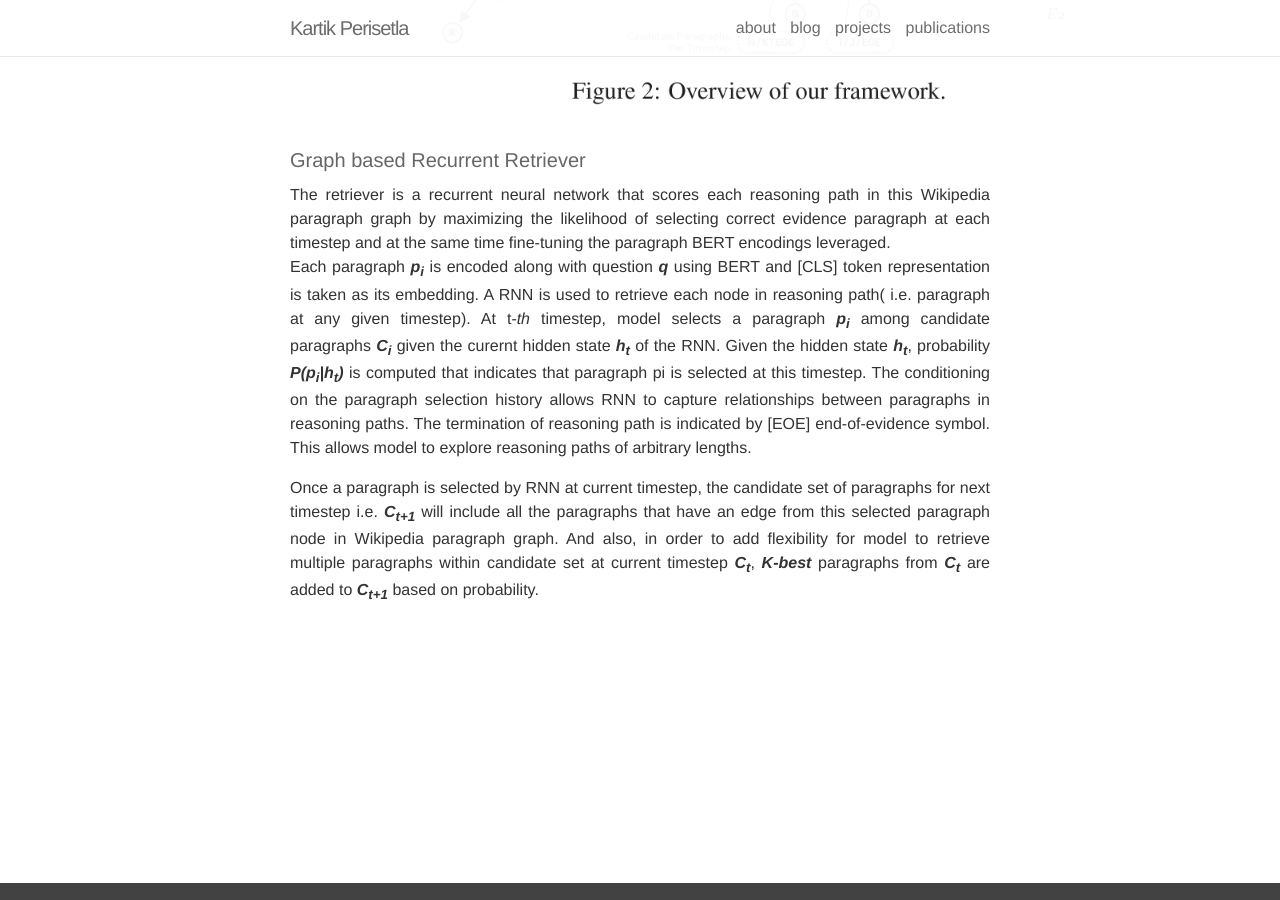
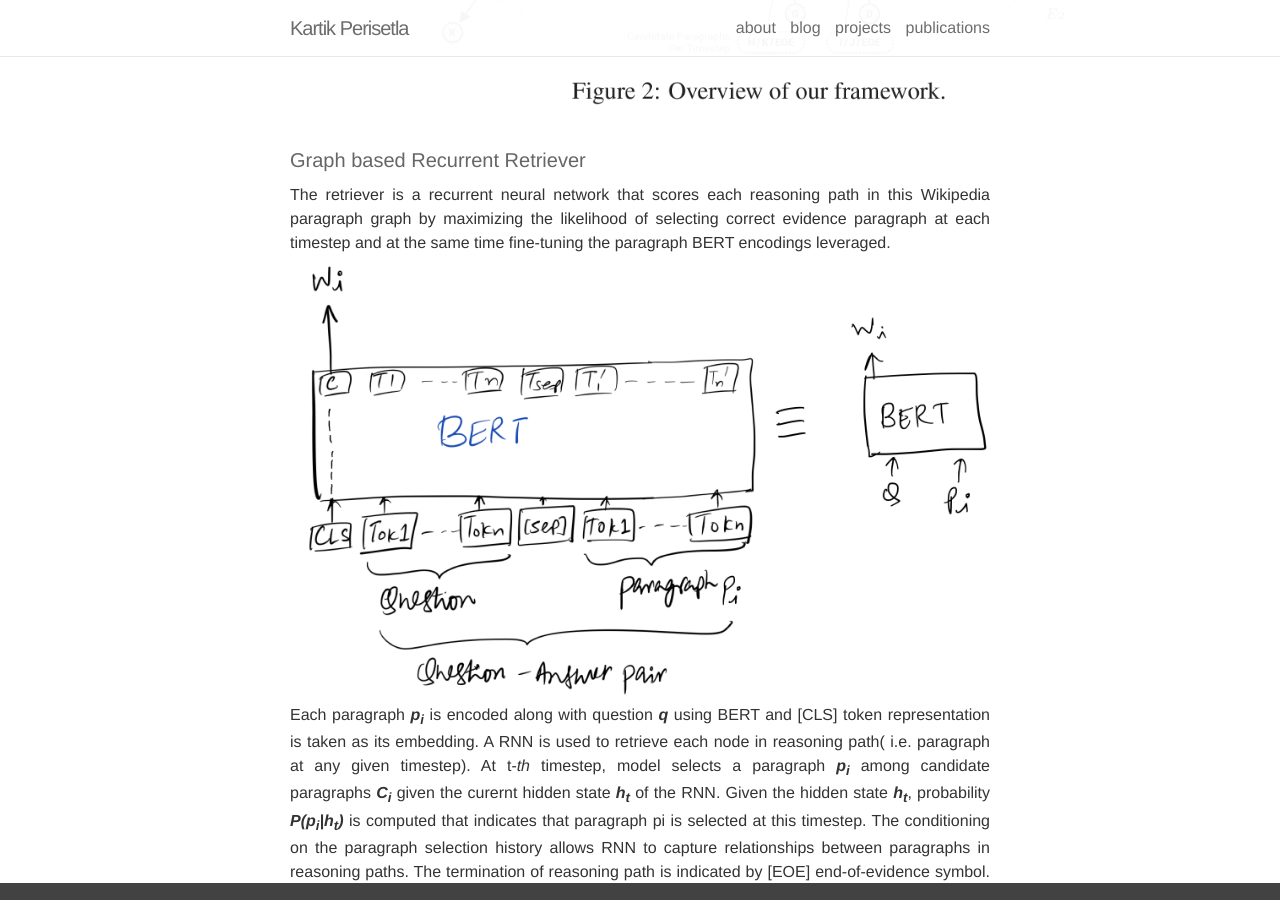
Before and after one commit to kartikperisetla/kartikperisetla.github.io, a Jekyll site: the page built from _posts/2020-06-19-learning-to-retrieve-reasoning-paths.markdown, in a window 1280 px wide and 900 px high, scrolled down 2163 px. Built offline with Jekyll 4.4.1, drawn with Linux system fonts in a browser that asks for light colours; nearby versions of some CDN libraries; comment, search, counter and statistics services are not loaded.

Commit message:
adding bert and bert-rnn images

```diff
--- a/_posts/2020-06-19-learning-to-retrieve-reasoning-paths.markdown
+++ b/_posts/2020-06-19-learning-to-retrieve-reasoning-paths.markdown
@@ -52,8 +52,12 @@
 The retriever is a recurrent neural network that scores each reasoning path in this Wikipedia paragraph graph by maximizing the likelihood of selecting correct evidence paragraph at each timestep and at the same time fine-tuning the paragraph BERT encodings leveraged.
 <br/>
 
+<img width="700px" src="{{ site.baseurl }}/assets/img/blog/bert.png"/>
+
 Each paragraph <b><i>p<sub>i</sub></i></b> is encoded along with question <b><i>q</i></b> using BERT and [CLS] token representation is taken as its embedding. A RNN is used to retrieve each node in reasoning path( i.e. paragraph at any given timestep). At t<i>-th</i> timestep, model selects a paragraph <b><i>p<sub>i</sub></i></b> among candidate paragraphs <b><i>C<sub>i</sub></i></b> given the curernt hidden state <b><i>h<sub>t</sub></i></b> of the RNN. Given the hidden state <b><i>h<sub>t</sub></i></b>, probability <b><i>P(p<sub>i</sub>|h<sub>t</sub>)</i></b> is computed that indicates that paragraph pi is selected at this timestep. The conditioning on the paragraph selection history allows RNN to capture relationships between paragraphs in reasoning paths. The termination of reasoning path is indicated by [EOE] end-of-evidence symbol. This allows model to explore reasoning paths of arbitrary lengths.
 </p>
+
+<img width="700px" src="{{ site.baseurl }}/assets/img/blog/bert-rnn.png"/>
 
 <p align="justify">
 Once a paragraph is selected by RNN at current timestep, the candidate set of paragraphs for next timestep i.e. <b><i>C<sub>t+1</sub></i></b> will include all the paragraphs that have an edge from this selected paragraph node in Wikipedia paragraph graph. And also, in order to add flexibility for model to retrieve multiple paragraphs within candidate set at current timestep <b><i>C<sub>t</sub></i></b>, <b><i>K-best</i></b> paragraphs from <b><i>C<sub>t</sub></i></b> are added to <b><i>C<sub>t+1</sub></i></b> based on probability.
```
Also changed, not shown: assets/img/blog/bert-rnn.png (added), assets/img/blog/bert.png (added).
